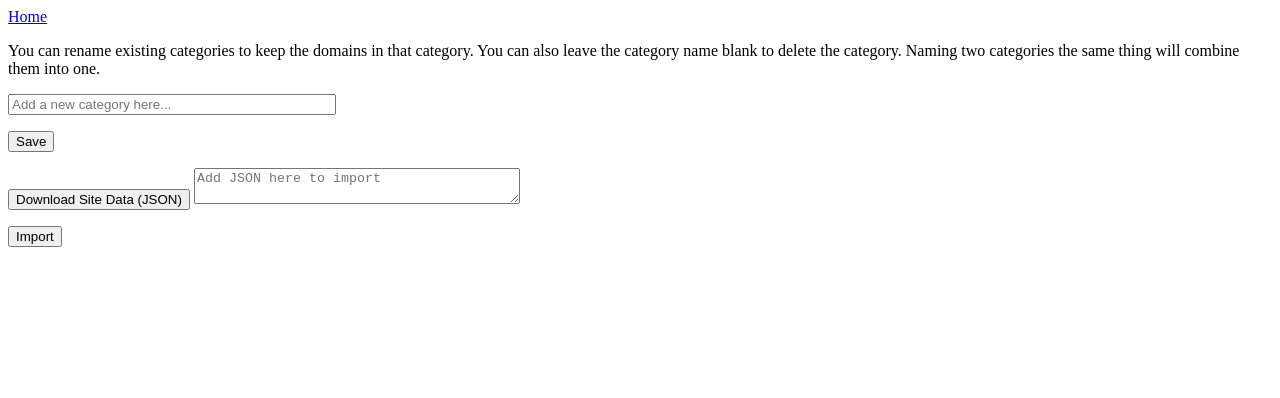
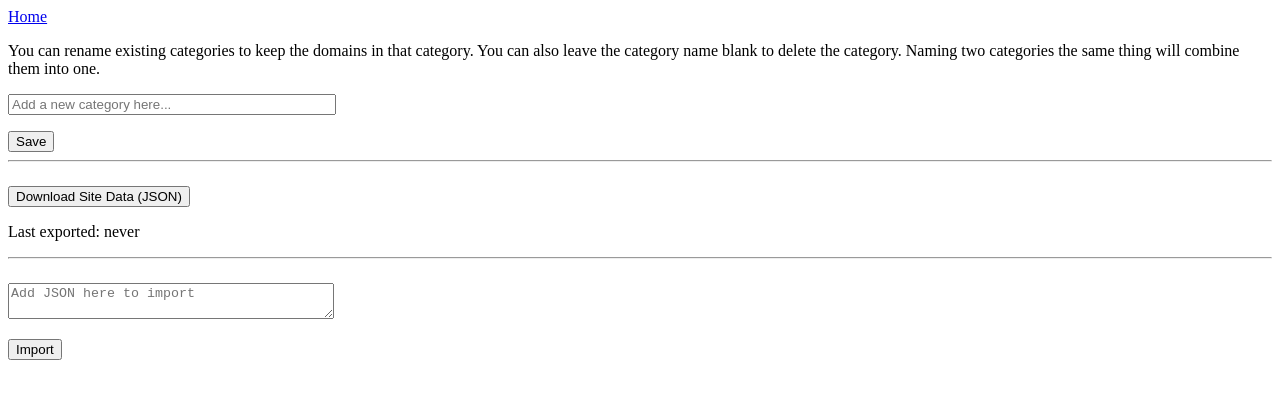
Before and after one commit to karagenit/hn-reader, a plain HTML site: page settings.html in a window 1280 px wide. Drawn offline with Linux system fonts and the light colour scheme.

Commit message:
Add last exported notice to settings

```diff
--- a/settings.html
+++ b/settings.html
@@ -37,8 +37,11 @@
     </div>
 
     <div id="importexport">
+        <hr>
         <button onclick="downloadJson()">Download Site Data (JSON)</button>
+        <p id="lastExported">Last exported: loading...</p>
 
+        <hr>
         <textarea id="import" placeholder="Add JSON here to import"></textarea>
         <br>
 
@@ -63,6 +66,15 @@
             link.download = `hn-reader-data-${today}.json`;
             link.click();
             URL.revokeObjectURL(url);
+
+            localStorage.setItem('lastExported', today);
+            updateLastExportedDisplay();
+        }
+
+        updateLastExportedDisplay = function() {
+            const lastExported = localStorage.getItem('lastExported');
+            const text = lastExported ? `Last exported: ${lastExported}` : 'Last exported: never';
+            document.getElementById('lastExported').textContent = text;
         }
 
         importJson = function() {
@@ -130,6 +142,7 @@
         }
 
         displayCategories()
+        updateLastExportedDisplay()
     </script>
   </body>
 </html>
```
